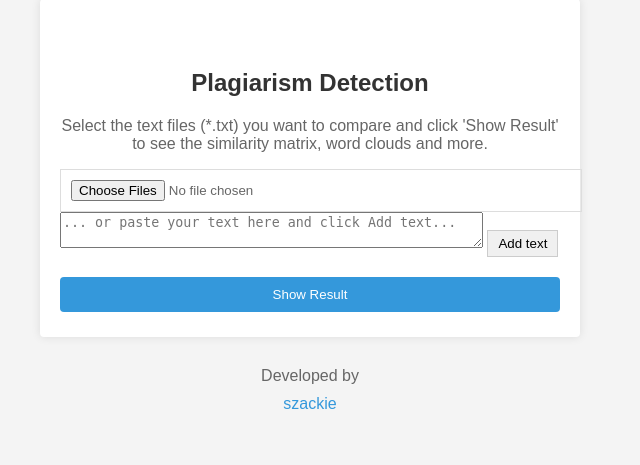
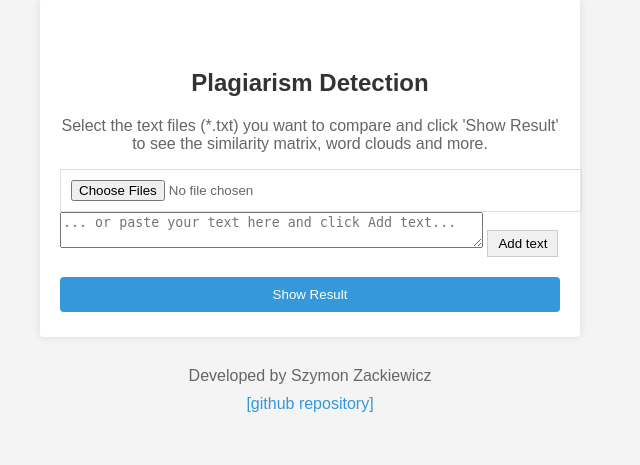
Before and after one commit to Szackie/plagiarism_detector, a Flask app: page / in a window 1280 px wide. Shown: the part 31-496 px from the top of the page, without its empty margins (330-970 px from the left). Run offline with Flask 2, Linux system fonts and the light colour scheme.

Commit message:
Update footer index.html

```diff
--- a/templates/index.html
+++ b/templates/index.html
@@ -215,7 +215,7 @@
   </div>
 </div>
 <footer>
-  <p>Developed by <a href=https://github.com/Szackie/plagiarism_detector>szackie</a></p>
+  <p>Developed by Szymon Zackiewicz<a href=https://github.com/Szymon-Zackiewicz/text_similarity_analysis_system>[github repository]</a></p>
 </footer>
   <script>
       document.getElementById('addTextButton').addEventListener('click', function() {
```
